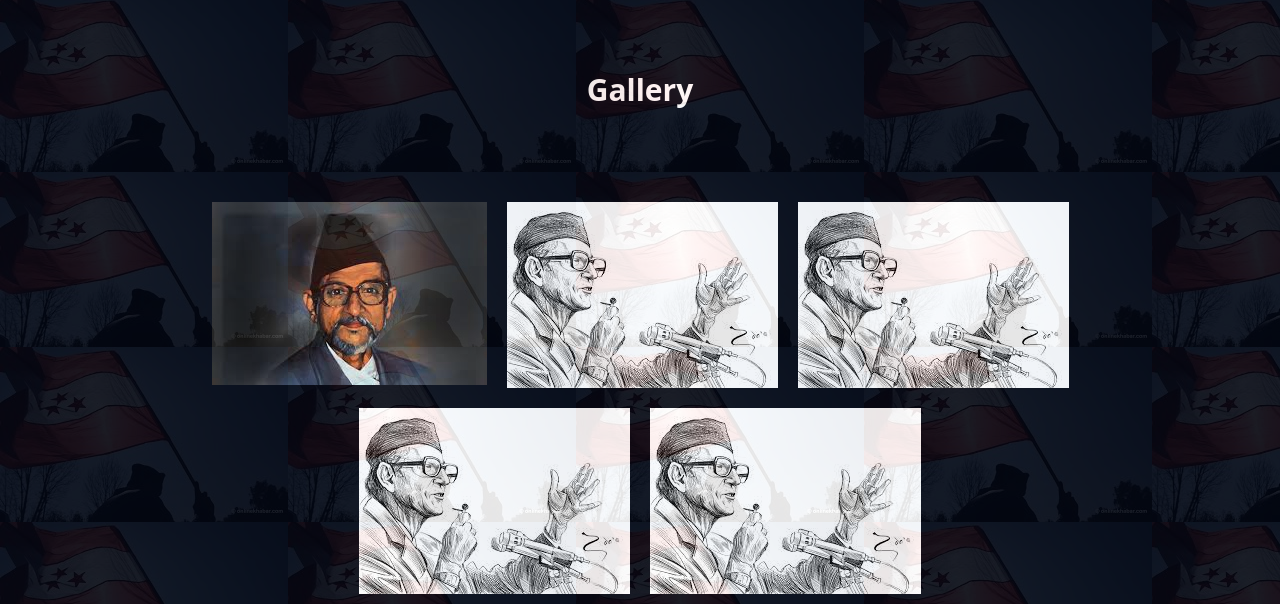
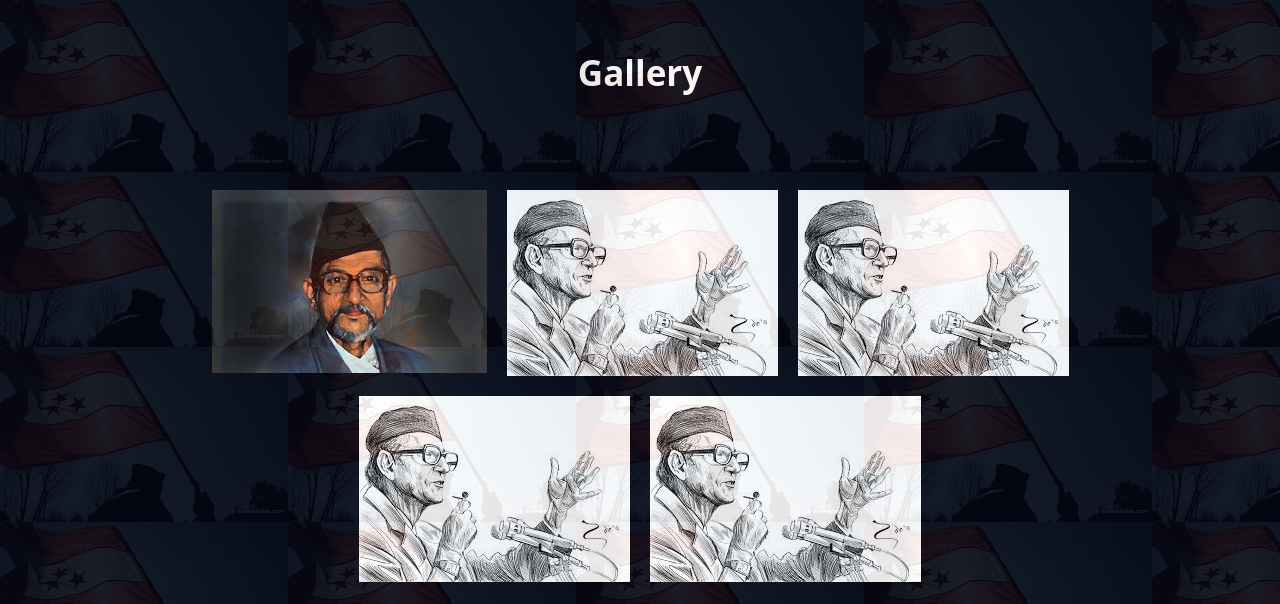
Before and after one commit to bipintiwari118/Portfolio_App, a website built with Vite: page gallery.html in a window 1280 px wide. Shown: the part 203-807 px from the top of the page. Built offline with nearby package versions, Linux system fonts and the light colour scheme; a script that the page names is missing.

Commit message:
Updated Now

```diff
--- a/gallery.html
+++ b/gallery.html
@@ -103,8 +103,6 @@
                 </div>
                 <!-- mobile menu bar end -->
 
-                <h2 class="text-center  py-[40px] text-[28px] font-bold md:hidden section">Blog</h2>
-
 
             </section>
 
@@ -173,9 +171,9 @@
 
             <div class=" bg-[url('/background2.jpeg')] h-auto w-full  z-0 ">
                 <div class="bg-gray-950 h-auto p-[20px] w-full opacity-90 z-50  text-white flex justify-center md:py-[50px]">
-                    <div class="flex gap-5 justify-center flex-row flex-wrap w-3/4 p-[20px]">
-                        <h2 class="text-[18px] font-semibold mb-5 md:text-[30px] md:pb-[50px]">Gallery</h2>
-                        <div class="flex gap-5 justify-center flex-row flex-wrap w-full">
+                    <div class="flex gap-5 justify-center flex-row flex-wrap w-3/4">
+                        <h2 class="text-[18px] font-semibold mb-5 md:text-[35px] md:pb-[50px]">Gallery</h2>
+                        <div class="flex gap-5 justify-center flex-row flex-wrap w-full  pb-[50px]">
                             <a href="/public/slider2.jpeg" data-fancybox="gallery" data-caption="gallery_1"
                                 class="h-auto w-auto">
                                 <img src="/public/slider2.jpeg" />
```
